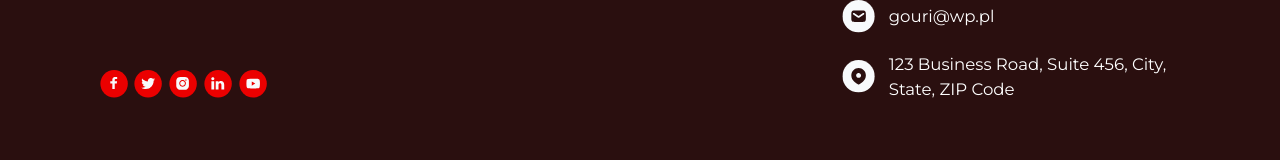
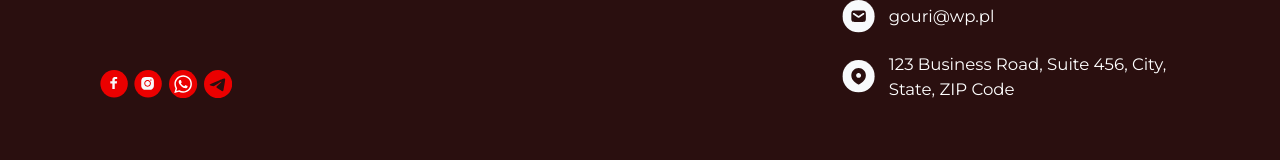
Before and after one commit to vadim4web/gouri, a Vue app: page / in a window 1280 px wide. Shown: the part 5297-5457 px from the top of the page. Built offline with nearby package versions, Linux system fonts and the light colour scheme; no server answers; a web font is replaced by a local one.

Commit message:
edit social media links

```diff
--- a/src/components/SocialMedia.vue
+++ b/src/components/SocialMedia.vue
@@ -1,7 +1,11 @@
 <template>
 	<ul class="social-media">
 		<li class="social-media-item">
-			<a href="http://" target="_blank" rel="noopener noreferrer">
+			<a
+				href="https://www.facebook.com/OnaBohuslava/"
+				target="_blank"
+				rel="noopener noreferrer"
+			>
 				<svg
 					width="36"
 					height="37"
@@ -23,7 +27,9 @@
 				</svg>
 			</a>
 		</li>
-		<li class="social-media-item">
+
+		<!-- Twitter X -->
+		<!-- <li class="social-media-item">
 			<a href="http://" target="_blank" rel="noopener noreferrer">
 				<svg
 					width="36"
@@ -57,9 +63,14 @@
 					</defs>
 				</svg>
 			</a>
-		</li>
+		</li> -->
+
 		<li class="social-media-item">
-			<a href="http://" target="_blank" rel="noopener noreferrer">
+			<a
+				href="https://www.instagram.com/kirabohuslava/"
+				target="_blank"
+				rel="noopener noreferrer"
+			>
 				<svg
 					width="36"
 					height="37"
@@ -81,7 +92,9 @@
 				</svg>
 			</a>
 		</li>
-		<li class="social-media-item">
+
+		<!-- Linkedin -->
+		<!-- <li class="social-media-item">
 			<a href="http://" target="_blank" rel="noopener noreferrer">
 				<svg
 					width="36"
@@ -103,8 +116,57 @@
 					/>
 				</svg>
 			</a>
+		</li> -->
+
+		<li class="social-media-item">
+			<a
+				href="https://wa.me/48793337695"
+				target="_blank"
+				rel="noopener noreferrer"
+			>
+				<svg
+					id="Layer_1"
+					enable-background="new 0 0 128 128"
+					height="128px"
+					version="1.1"
+					viewBox="0 0 128 128"
+					width="128px"
+					xml:space="preserve"
+					xmlns="http://www.w3.org/2000/svg"
+					xmlns:xlink="http://www.w3.org/1999/xlink"
+				>
+					<circle cx="64" cy="64" fill="var(--color)" r="64" />
+					<g>
+						<path
+							d="M92.346,35.49c-7.522-7.53-17.523-11.678-28.179-11.683c-21.954,0-39.826,17.868-39.833,39.831   c-0.004,7.022,1.831,13.875,5.316,19.913L24,104.193l21.115-5.538c5.819,3.171,12.369,4.844,19.036,4.847h0.017l0,0   c21.954,0,39.823-17.871,39.832-39.833C104.005,53.027,99.864,43.019,92.346,35.49 M64.168,96.774h-0.013   c-5.943-0.002-11.769-1.598-16.853-4.614l-1.209-0.718l-12.53,3.287l3.343-12.216l-0.787-1.256   c-3.315-5.27-5.066-11.361-5.062-17.619c0.006-18.253,14.859-33.104,33.121-33.104c8.844,0.002,17.155,3.451,23.407,9.71   c6.251,6.258,9.691,14.575,9.689,23.422C97.268,81.922,82.415,96.774,64.168,96.774 M82.328,71.979   c-0.996-0.499-5.889-2.904-6.802-3.239c-0.913-0.332-1.574-0.497-2.238,0.499s-2.571,3.239-3.153,3.903   c-0.58,0.664-1.16,0.748-2.156,0.249s-4.202-1.549-8.001-4.941c-2.96-2.637-4.958-5.899-5.538-6.895s-0.062-1.533,0.437-2.03   c0.448-0.446,0.996-1.162,1.493-1.744c0.497-0.582,0.663-0.997,0.995-1.66c0.332-0.664,0.167-1.245-0.083-1.743   c-0.25-0.499-2.24-5.398-3.068-7.391c-0.809-1.941-1.629-1.678-2.239-1.708c-0.582-0.028-1.245-0.036-1.908-0.036   c-0.663,0-1.742,0.249-2.654,1.246c-0.911,0.996-3.483,3.403-3.483,8.304c0,4.898,3.566,9.632,4.064,10.295   c0.498,0.663,7.018,10.718,17.002,15.029c2.374,1.024,4.229,1.637,5.674,2.097c2.384,0.759,4.554,0.65,6.27,0.394   c1.912-0.285,5.888-2.407,6.719-4.732c0.829-2.324,0.829-4.316,0.578-4.732C83.986,72.727,83.322,72.478,82.328,71.979"
+							fill="#FFFFFF"
+						/>
+					</g>
+				</svg>
+			</a>
 		</li>
 		<li class="social-media-item">
+			<a
+				href="https://t.me/kirabohuslava"
+				target="_blank"
+				rel="noopener noreferrer"
+			>
+				<svg
+					fill="var(--color)"
+					width="800px"
+					height="800px"
+					viewBox="0 0 20 20"
+					xmlns="http://www.w3.org/2000/svg"
+				>
+					<path
+						d="M10,0 C15.5228475,0 20,4.4771525 20,10 C20,15.5228475 15.5228475,20 10,20 C4.4771525,20 0,15.5228475 0,10 C0,4.4771525 4.4771525,0 10,0 Z M14.4415206,6 C14.060553,6.00676048 13.476055,6.20741135 10.663148,7.36249773 C9.67796175,7.7670526 7.70897661,8.60437935 4.75619264,9.87447795 C4.27670659,10.0627254 4.02553067,10.2468857 4.00266485,10.4269588 C3.95876487,10.7726802 4.46291296,10.8803081 5.09723696,11.0838761 C5.61440201,11.2498453 6.31007997,11.4440124 6.67173438,11.4517262 C6.99978943,11.4587234 7.36593635,11.3251987 7.77017511,11.051152 C10.5290529,9.21254679 11.9531977,8.28322679 12.0426094,8.26319203 C12.1056879,8.24905787 12.1930992,8.23128593 12.2523244,8.28325656 C12.3115496,8.33522719 12.3057275,8.43364956 12.299454,8.46005377 C12.2492926,8.67117474 9.65764825,10.998457 9.50849738,11.1513987 L9.43697409,11.2233057 C8.88741493,11.7661123 8.33196049,12.1205055 9.290333,12.7440164 C10.155665,13.3069957 10.6592923,13.6661378 11.5507686,14.2430701 C12.1204738,14.6117635 12.5671299,15.0489784 13.1553348,14.9955401 C13.4259939,14.9709508 13.705567,14.7196888 13.8475521,13.9703127 C14.1831052,12.1993135 14.8426779,8.36209709 14.9951103,6.78087197 C15.0084653,6.64233621 14.9916649,6.46503787 14.9781732,6.38720805 C14.9646815,6.30937823 14.9364876,6.19848702 14.8340164,6.11639754 C14.7126597,6.01917896 14.5253109,5.99867765 14.4415206,6 Z"
+					/>
+				</svg>
+			</a>
+		</li>
+
+		<!-- YouTube -->
+		<!-- <li class="social-media-item">
 			<a href="http://" target="_blank" rel="noopener noreferrer">
 				<svg
 					width="36"
@@ -138,7 +200,7 @@
 					</defs>
 				</svg>
 			</a>
-		</li>
+		</li> -->
 	</ul>
 </template>
 
```
Also changed, not shown: 1 other file (tests, documents, lock files or other folders).
